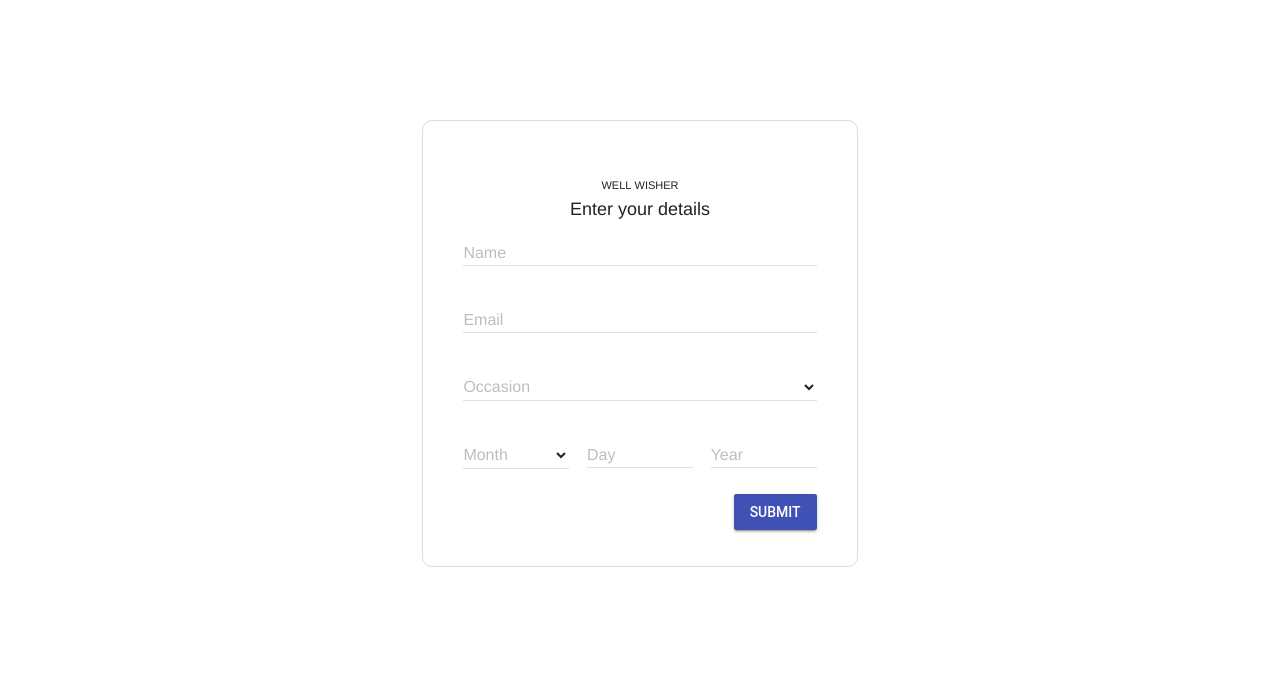
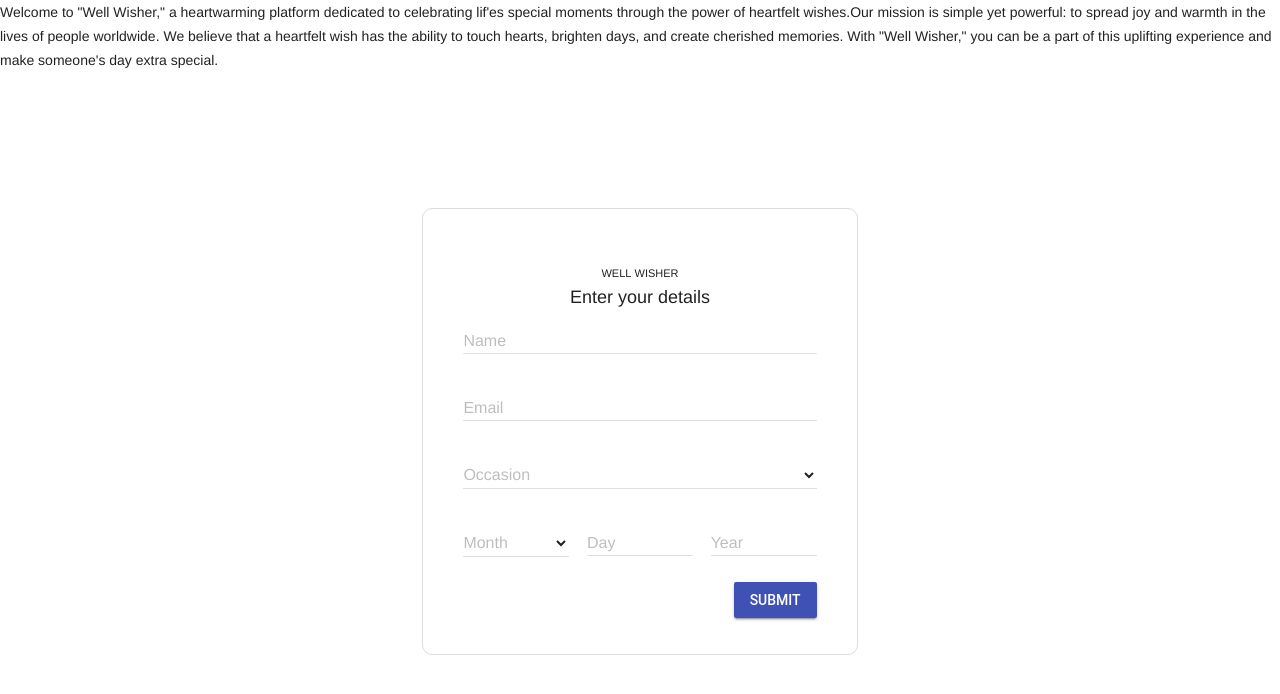
Before and after one commit to Shashank2707/WellWisherForm, a plain HTML site: page index.html in a window 1280 px wide. Drawn offline with nearby package versions, Linux system fonts and the light colour scheme.

Commit message:
About the form

```diff
--- a/index.html
+++ b/index.html
@@ -26,6 +26,14 @@
             </button>
         </div>
     </div>
+    <div>
+        <p>
+            Welcome to "Well Wisher," a heartwarming platform dedicated to celebrating lif'es special moments through
+            the power of heartfelt wishes.Our mission is simple yet powerful: to spread joy and warmth in the lives of
+            people worldwide. We believe that a heartfelt wish has the ability to touch hearts, brighten days, and create
+            cherished memories. With "Well Wisher," you can be a part of this uplifting experience and make someone's day
+            extra special.
+        </p>
     <div class="background">
 
         <div class="boxed">
@@ -106,6 +114,7 @@
 
         </div>
     </div>
+    </div>
 </body>
 <script src="logic.js"></script>
 
```
